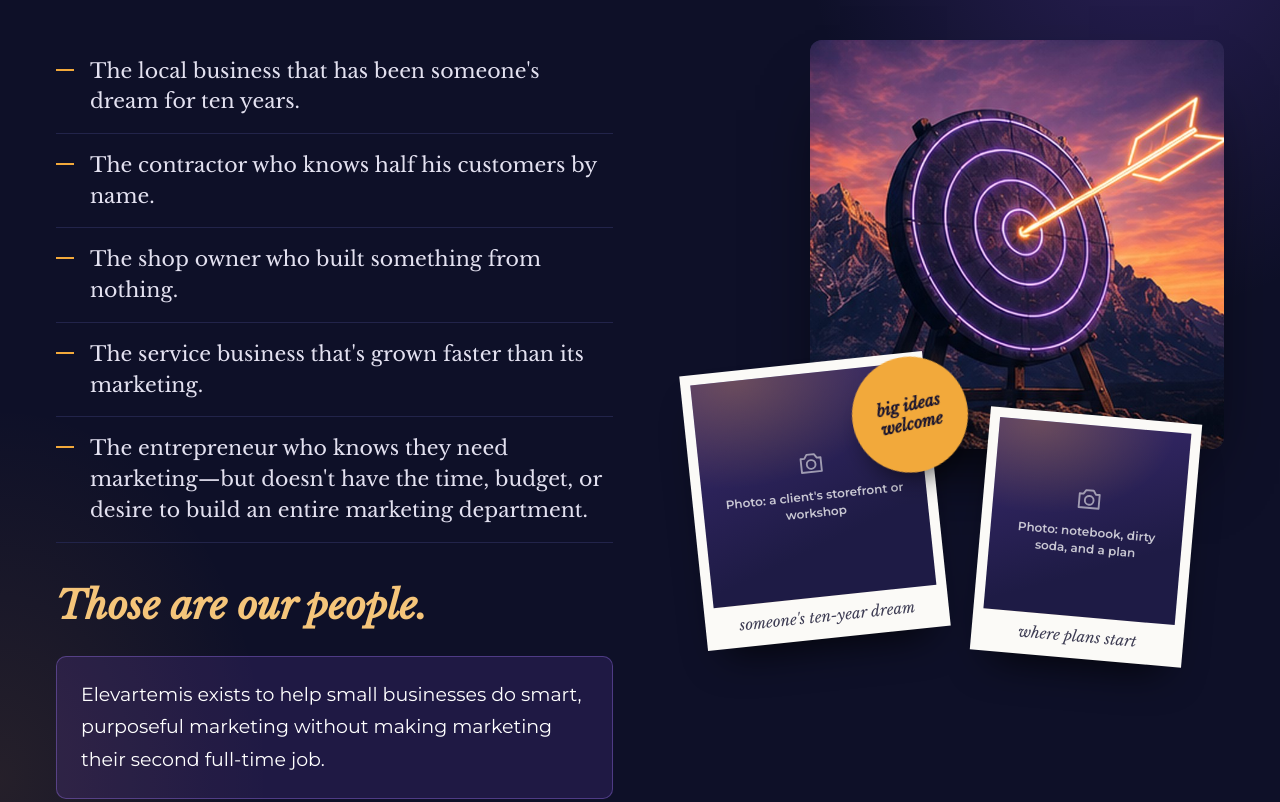
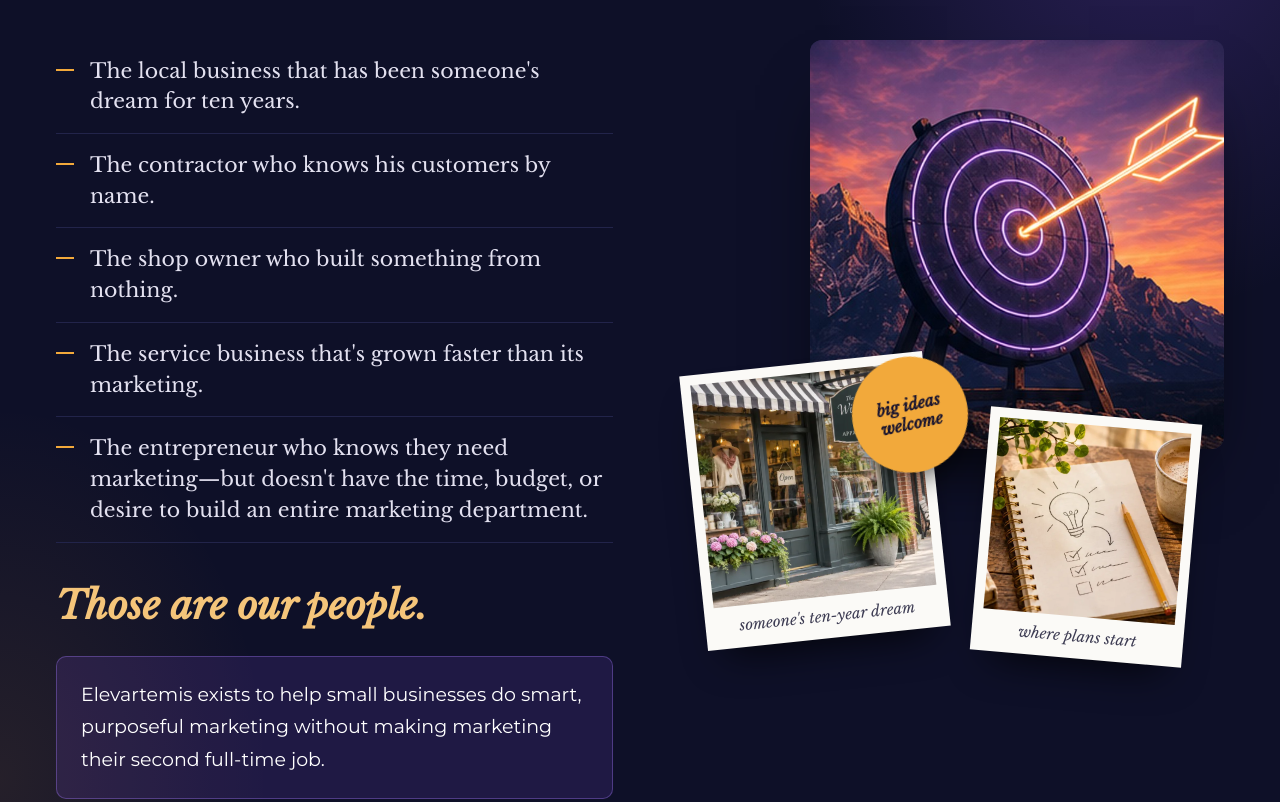
Before and after one commit to rbynfnch/Elevartemis-site, a plain HTML site: page about.html in a window 1280 px wide. Shown: the part 420-1222 px from the top of the page. Drawn offline with nearby package versions, Linux system fonts and the light colour scheme.

Commit message:
About: real photos, hide People & Culture section, hero copy tweak
- Adds storefront, notebook, and Robyn photos (SEO file names, alt text,
  resized WebP with camera metadata removed) in the existing photo slots.
- 'The contractor who knows his customers by name.' (drops 'half').
- 'The people behind the work' section is commented out, not deleted, to
  revisit around September 2027. Noted in CLAUDE.md.

Co-Authored-By: Claude Opus 5.5 <noreply@anthropic.com>
Claude-Session: https://claude.ai/code/session_01J52VytvH7vUgKJ3LqeP968

```diff
--- a/about.html
+++ b/about.html
@@ -61,7 +61,7 @@
           <div class="people-list">
             <ul>
               <li class="hero-anim" style="--d:2">The local business that has been someone's dream for ten years.</li>
-              <li class="hero-anim" style="--d:3">The contractor who knows half his customers by name.</li>
+              <li class="hero-anim" style="--d:3">The contractor who knows his customers by name.</li>
               <li class="hero-anim" style="--d:4">The shop owner who built something from nothing.</li>
               <li class="hero-anim" style="--d:5">The service business that's grown faster than its marketing.</li>
               <li class="hero-anim" style="--d:6">The entrepreneur who knows they need marketing—but doesn't have the time, budget, or desire to build an entire marketing department.</li>
@@ -75,11 +75,11 @@
               <img src="images/hero.jpg" alt="">
             </figure>
             <figure class="photo-slot c2 polaroid">
-              <div class="photo-empty"><svg viewBox="0 0 24 24"><path d="M4 8h3l2-3h6l2 3h3v11H4z"/><circle cx="12" cy="13" r="3.5"/></svg><span>Photo: a client's storefront or workshop</span></div>
+              <img src="images/small-business-storefront-main-street.webp" alt="Small-town boutique storefront with a striped awning and flower boxes on Main Street" width="900" height="600" loading="lazy">
               <figcaption>someone's ten-year dream</figcaption>
             </figure>
             <figure class="photo-slot c3 polaroid">
-              <div class="photo-empty"><svg viewBox="0 0 24 24"><path d="M4 8h3l2-3h6l2 3h3v11H4z"/><circle cx="12" cy="13" r="3.5"/></svg><span>Photo: notebook, dirty soda, and a plan</span></div>
+              <img src="images/marketing-plan-notebook-ideas.webp" alt="Notebook with a lightbulb sketch and a marketing checklist on a wooden desk" width="900" height="600" loading="lazy" style="object-position: 35% 50%">
               <figcaption>where plans start</figcaption>
             </figure>
             <span class="sticker">big ideas welcome</span>
@@ -93,8 +93,7 @@
       <div class="container robyn-grid">
         <div class="robyn-photo" data-reveal>
           <figure class="photo-slot portrait">
-            <!-- Replace with: <img src="images/robyn.jpg" alt="Robyn, founder of Elevartemis"> -->
-            <div class="photo-empty"><svg viewBox="0 0 24 24" aria-hidden="true"><path d="M4 8h3l2-3h6l2 3h3v11H4z"/><circle cx="12" cy="13" r="3.5"/></svg><span>Photo: Robyn, candid and at work</span></div>
+            <img src="images/robyn-founder-elevartemis-marketing.webp" alt="Robyn, founder of Elevartemis Marketing Group, smiling on a sunny lakeshore" width="900" height="1200" style="object-position: 60% 50%">
           </figure>
           <p class="photo-note"><span>Robyn</span>founder, strategist, asker of "but why?"</p>
           <svg class="doodle-arrow" viewBox="0 0 120 80" aria-hidden="true"><path d="M8 70 C 30 20, 70 10, 108 22"/><path d="M96 12 L108 22 L94 30"/></svg>
@@ -223,7 +222,9 @@
       </div>
     </section>
 
-    <!-- ============ 5. PEOPLE & CULTURE ============ -->
+    <!-- HIDDEN FOR NOW (Nov 2026): "The people behind the work" section. Saved on purpose;
+    revisit adding it back around September 2027. Remove this comment wrapper to restore it.
+    ============ 5. PEOPLE & CULTURE ============
     <section class="section culture" aria-labelledby="cultureTitle">
       <div class="container">
         <div class="culture-head">
@@ -234,7 +235,7 @@
 
         <p class="culture-sentence" data-reveal>You'll probably find us brainstorming over dirty sodas, moving ideas around on a whiteboard, celebrating a launch, obsessing over a headline, laughing at something that absolutely should not have been that funny, or getting way too excited when the numbers finally move in the right direction.</p>
 
-        <!-- The board: swap photo slots for real behind-the-scenes shots as they happen -->
+        (The board: swap photo slots for real behind-the-scenes shots as they happen)
         <div class="board" data-sequence aria-hidden="true">
           <figure class="photo-slot polaroid b1 seq-item" style="--i:0">
             <div class="photo-empty"><svg viewBox="0 0 24 24"><path d="M4 8h3l2-3h6l2 3h3v11H4z"/><circle cx="12" cy="13" r="3.5"/></svg><span>Photo: brainstorming over dirty sodas</span></div>
@@ -284,6 +285,7 @@
         </div>
       </div>
     </section>
+    ============ END HIDDEN PEOPLE & CULTURE ============ -->
 
     <!-- ============ 6. WHAT WE'RE HERE TO DO ============ -->
     <section class="section mission" aria-labelledby="missionTitle">
```
Also changed, not shown: images/marketing-plan-notebook-ideas.webp (added), images/robyn-founder-elevartemis-marketing.webp (added), images/small-business-storefront-main-street.webp (added), 1 other file.
